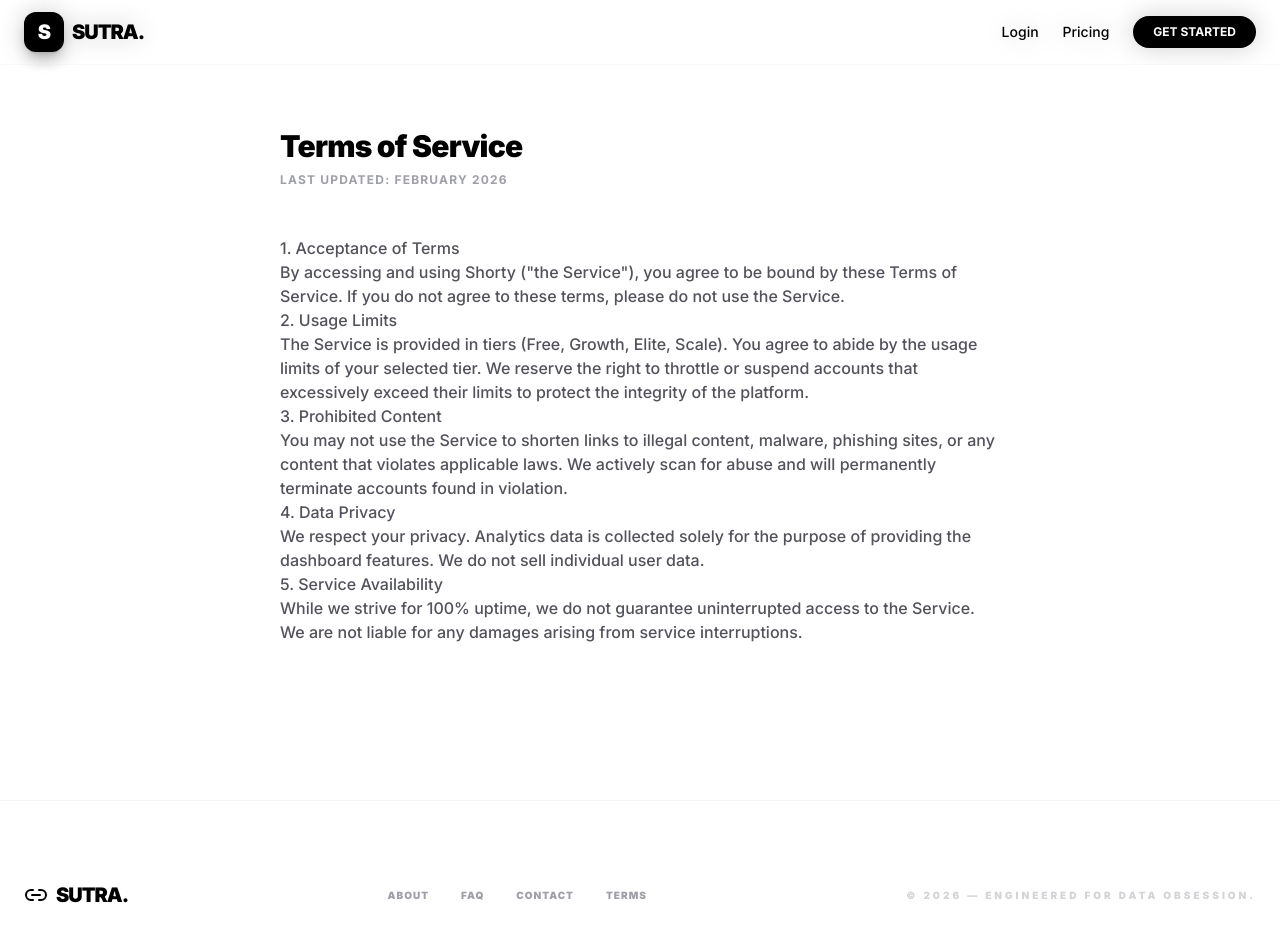
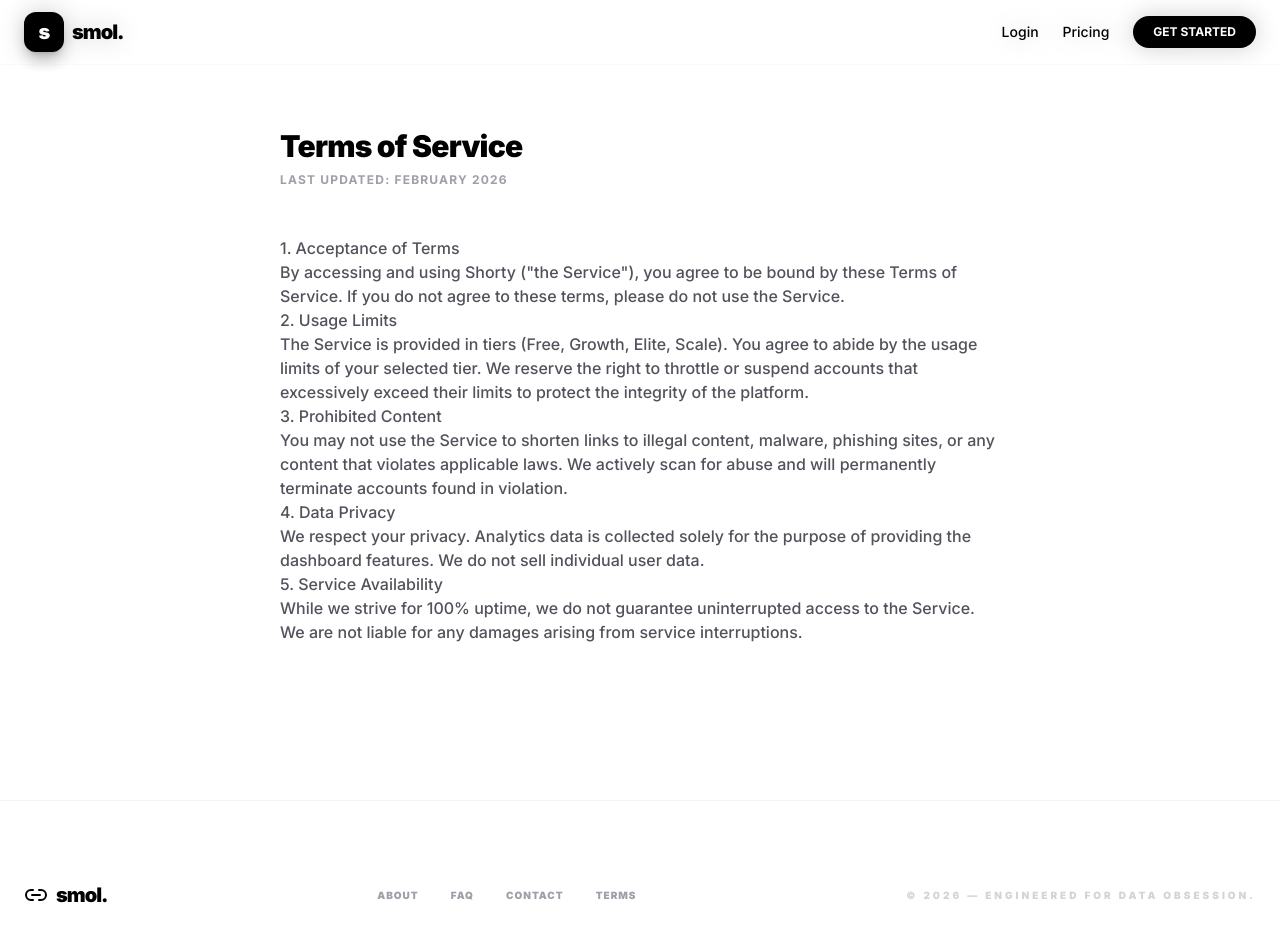
Before and after one commit to Ayushguleria73again/link-Shortner-frontend, a Next.js app: page /terms in a window 1280 px wide. Shown: the top 942 px of the page. Built offline with nearby package versions, Linux system fonts and the light colour scheme.

Commit message:
chore: Rebrand application to smol

```diff
--- a/app/layout.js
+++ b/app/layout.js
@@ -14,36 +14,36 @@ const spaceMono = Space_Mono({
 
 export const metadata = {
   title: {
-    default: "Sutra | Modern Link Intelligence",
-    template: "%s | Sutra"
+    default: "smol | tiny links, big data",
+    template: "%s | smol"
   },
-  description: "Enterprise-grade URL shortener with real-time analytics, city-level tracking, and audience intelligence. Scale your links with confidence.",
-  keywords: ["URL Shortener", "Link Management", "Analytics", "SaaS", "Marketing Tools", "React", "Next.js", "Sutra"],
-  authors: [{ name: "Sutra Team" }],
-  creator: "Sutra",
-  metadataBase: new URL('https://sutra.io'), // Replace with actual domain in production
+  description: "The internet's aesthetic link shortener. Tracking, analytics, and vibes included.",
+  keywords: ["url shortener", "smol", "link management", "analytics", "aesthetic", "gen z"],
+  authors: [{ name: "smol team" }],
+  creator: "smol",
+  metadataBase: new URL('https://smol.link'), // Replace with actual domain
   openGraph: {
     type: 'website',
     locale: 'en_US',
-    url: 'https://sutra.io',
-    title: 'Sutra | Modern Link Intelligence',
-    description: 'Transform your links into powerful data assets. Real-time analytics, city-level tracking, and premium aesthetics.',
-    siteName: 'Sutra',
+    url: 'https://smol.link',
+    title: 'smol | tiny links, big data',
+    description: 'The aesthete\'s choice for link management. Minimalist, powerful, smol.',
+    siteName: 'smol',
     images: [
       {
-        url: '/og-image.png', // Needs to be added to public
+        url: '/og-image.png',
         width: 1200,
         height: 630,
-        alt: 'Sutra Dashboard Preview'
+        alt: 'smol dashboard'
       }
     ]
   },
   twitter: {
     card: 'summary_large_image',
-    title: 'Sutra | Modern Link Intelligence',
-    description: 'Scalable link management with advanced click tracking and analytics.',
+    title: 'smol | tiny links, big data',
+    description: 'The aesthete\'s choice for link management.',
     images: ['/og-image.png'],
-    creator: '@sutralinks'
+    creator: '@smol_link'
   },
   manifest: "/manifest.json",
   themeColor: "#000000",
--- a/components/Footer.jsx
+++ b/components/Footer.jsx
@@ -9,7 +9,7 @@ export default function Footer() {
             <div className="max-w-7xl mx-auto px-6 flex flex-col md:flex-row items-center justify-between gap-8">
                 <div className="flex items-center gap-2 font-black tracking-tighter text-xl">
                     <Link2 className="w-6 h-6" />
-                    SUTRA.
+                    <span className="lowercase">smol.</span>
                 </div>
 
                 <div className="flex flex-wrap justify-center gap-8 text-[10px] font-black uppercase tracking-widest text-zinc-400">
--- a/components/Navbar.jsx
+++ b/components/Navbar.jsx
@@ -43,10 +43,10 @@ const Navbar = () => {
         <nav className="fixed top-0 left-0 right-0 z-50 bg-white/80 backdrop-blur-md border-b border-zinc-100/50">
             <div className="max-w-7xl mx-auto px-6 h-16 flex items-center justify-between">
                 <Link href="/" className="flex items-center gap-2 group">
-                    <div className="w-10 h-10 bg-black text-white rounded-xl flex items-center justify-center font-black text-xl tracking-tighter group-hover:scale-110 transition-transform shadow-lg shadow-black/20">
-                        S
+                    <div className="w-10 h-10 bg-black text-white rounded-xl flex items-center justify-center font-black text-xl tracking-tighter group-hover:scale-110 transition-transform shadow-lg shadow-black/20 lowercase">
+                        s
                     </div>
-                    <span className="font-black text-xl tracking-tighter text-black">SUTRA.</span>
+                    <span className="font-black text-xl tracking-tighter text-black lowercase">smol.</span>
                 </Link>
 
                 {/* Desktop Menu */}
```
Also changed, not shown: public/manifest.json.
